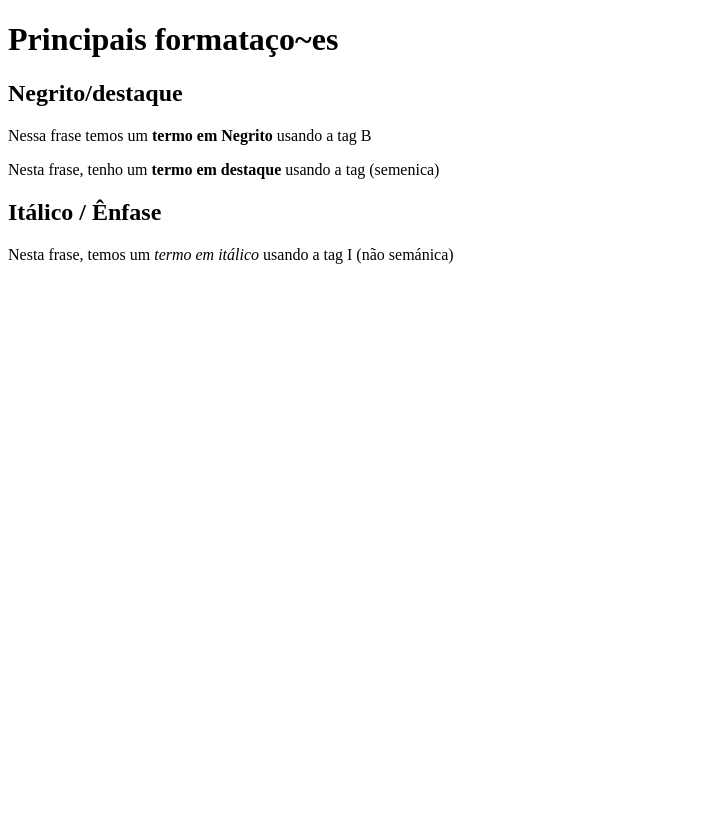
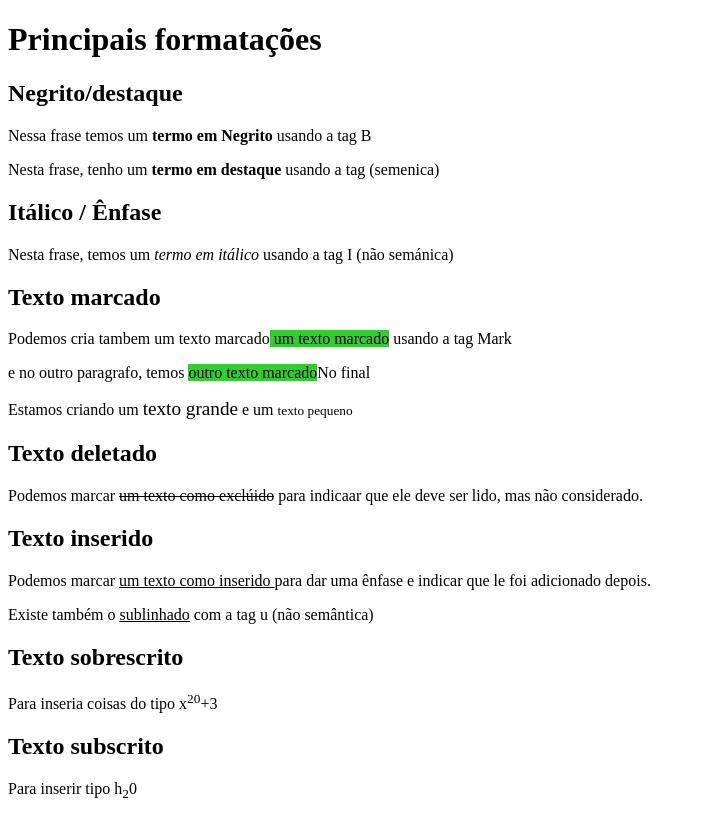
Before and after one commit to abnergabriell/curso-em-video, a plain HTML site: page html5-parte1/exercicio8/index.html in a window 1280 px wide. Shown: the whole page, without its empty margins (0-705 px from the left). Drawn offline with Linux system fonts and the light colour scheme.

Commit message:
Update index.html

```diff
--- a/html5-parte1/exercicio8/index.html
+++ b/html5-parte1/exercicio8/index.html
@@ -4,13 +4,29 @@
     <meta charset="UTF-8">
     <meta name="viewport" content="width=device-width, initial-scale=1.0">
     <title>Formação de textos</title>
+    <style>
+        mark{ background-color: limegreen;}
+    </style>
 </head>
 <body>
-    <h1>Principais formataço~es</h1>
+    <h1>Principais formatações</h1>
     <h2>Negrito/destaque</h2>
     <p>Nessa frase temos um <b> termo em Negrito</b> usando a tag B</p>
 <p>Nesta frase, tenho um <strong> termo em destaque</strong> usando a tag (semenica)</p>
 <h2>Itálico / Ênfase </h2>
 <p>Nesta frase, temos um <i>termo em itálico</i> usando a tag I (não semánica)</p>
+<h2>Texto marcado</h2>
+<p>Podemos cria tambem um texto marcado<mark> um texto marcado</mark> usando a tag Mark</p>
+<p>e no outro paragrafo, temos <mark> outro texto marcado</mark>No final</p>
+<p>Estamos criando um <big>texto grande</big> e um <small>texto pequeno</small></p>
+<h2>Texto deletado</h2>
+<p>Podemos marcar <del>um texto como exclúido</del> para indicaar que ele deve ser lido, mas não considerado.</p>
+<h2>Texto inserido</h2>
+<p>Podemos marcar <ins>um texto como inserido </ins>para dar uma ênfase e indicar que le foi adicionado depois.</p>
+<p>Existe também o <u>sublinhado</u> com a tag u (não semântica)</p>
+<h2>Texto sobrescrito</h2>
+<p>Para inseria coisas do tipo x<sup>20</sup>+3</p>
+<h2>Texto subscrito</h2>
+<p>Para inserir tipo  h<sub>2</sub>0</p>
 </body>
 </html>
```
